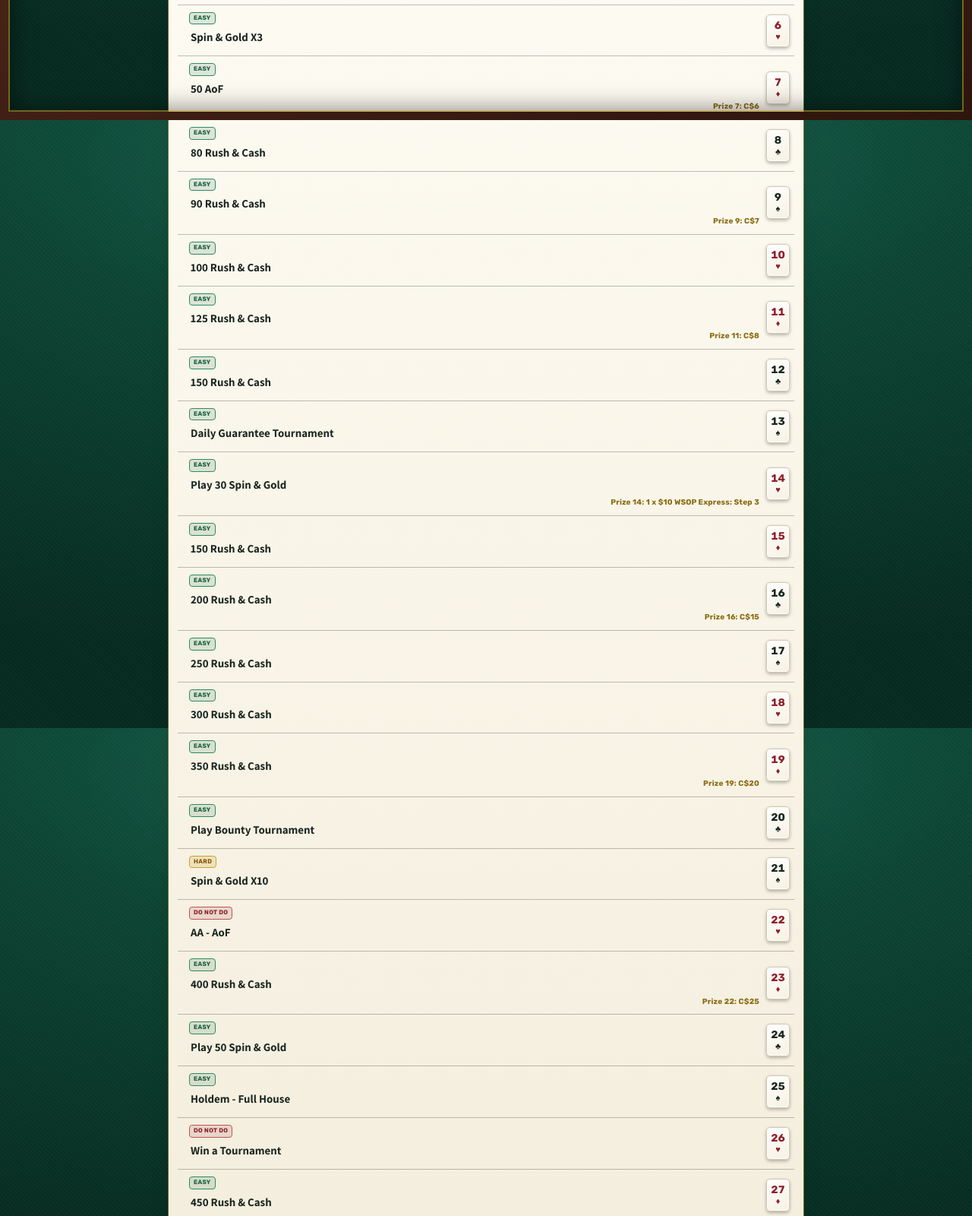
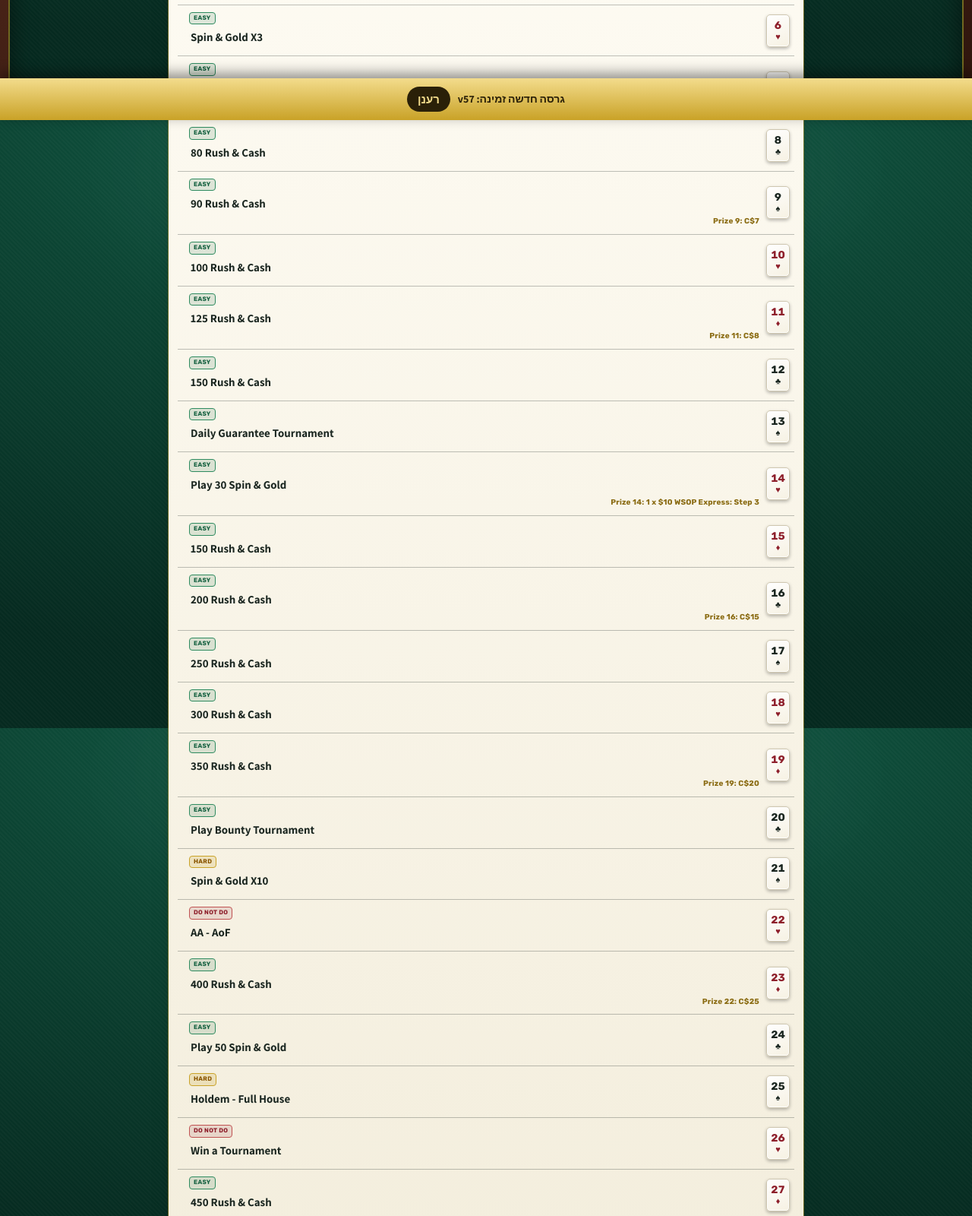
Before and after one commit to Guy1357642/7XL-Tracker, a plain HTML site: page index.html in a window 1280 px wide. Shown: the part 642-2242 px from the top of the page at 76% size. Drawn offline with Linux system fonts and the light colour scheme; a web font is replaced by a local one.

Commit message:
v58: day 25 Full House tagged Hard

```diff
--- a/index.html
+++ b/index.html
@@ -283,7 +283,7 @@
 <script>
 /* ============ config ============ */
 const KEY = 'thirty-day-tracker-v2';
-const BUILD = 'v57';   /* מוצג בתחתית, כדי לזהות איזו גרסה טעונה */
+const BUILD = 'v58';   /* מוצג בתחתית, כדי לזהות איזו גרסה טעונה */
 const TOTAL = 30;
 /* המשחק מתאפס ב-00:00 UTC, ולכן יום המשחק הוא פשוט התאריך ב-UTC */
 const SUITS = ['\u2660','\u2665','\u2666','\u2663'];
@@ -333,8 +333,8 @@ const CLEAR_DAYS = [26];
 const DEFAULT_ACCOUNTS = [];
 const DEFAULT_ARCHIVE = [];
 /* כל המשימות מתחילות כ-Easy, ומשנים ידנית ל-Hard או Do Not Do */
-const FLAG_VERSION = 8;
-const HARD_DAYS = [21];
+const FLAG_VERSION = 9;
+const HARD_DAYS = [21,25];
 const NO_DAYS   = [22,26,28,30];
 const DEFAULT_FLAGS = (() => {
   const f = {};
```
